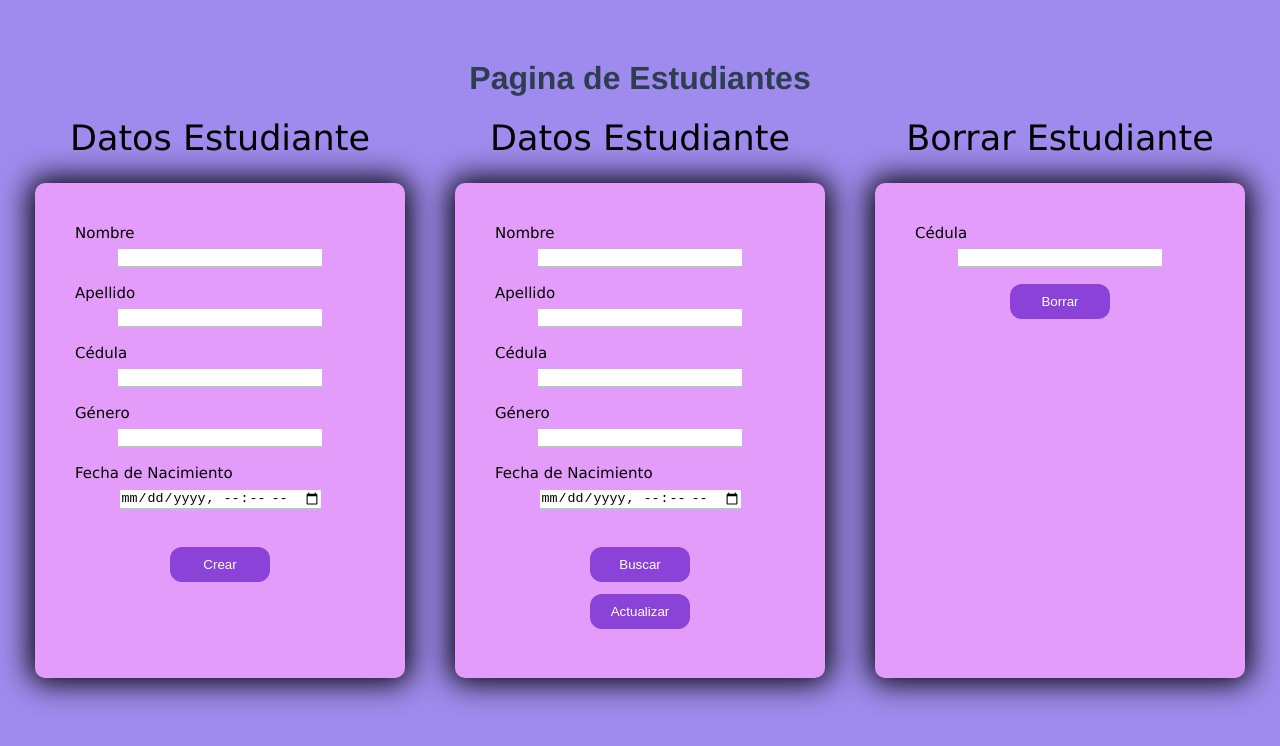
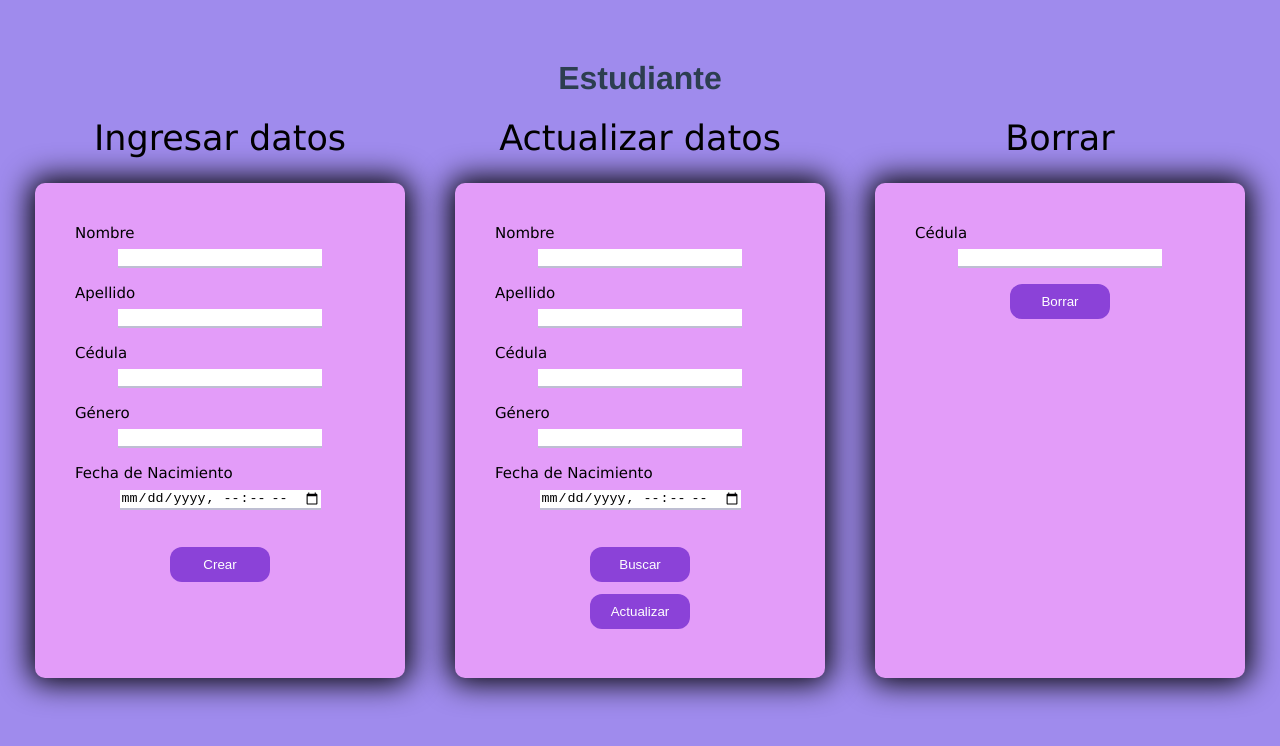
Before and after one commit to reymon4/pw_vue_u4_p6_rh, a Vue app: page / in a window 1280 px wide. Shown: the top 746 px of the page. Built offline with nearby package versions, Linux system fonts and the light colour scheme.

Commit message:
Tarea11 - Updated

```diff
--- a/src/components/ActualizarEstudiante.vue
+++ b/src/components/ActualizarEstudiante.vue
@@ -1,7 +1,7 @@
 <template>
   <div class="container">
     <div class="formulario">
-      <header>Datos Estudiante</header>
+      <header>Actualizar datos</header>
       <section>
         <div class="form">
           <p type="Nombre">
@@ -17,7 +17,7 @@
             <input v-model="genero" type="text" />
           </p>
           <p type="Fecha de Nacimiento">
-            <input v-model="fecha" type="datetime-local" />
+            <input v-model="fechaNacimiento" type="datetime-local" />
           </p>
           <div class="botonBuscar">
             <button @click="consultar">Buscar</button>
@@ -42,7 +42,7 @@ export default {
       cedula: null,
       genero: null,
       apellido: null,
-      fecha: null,
+      fechaNacimiento: null,
       nombre: null,
     };
   },
@@ -57,7 +57,7 @@ export default {
       this.genero = data.genero;
       this.apellido = data.apellido;
       this.nombre = data.nombre;
-      this.fecha = data.fecha;
+      this.fechaNacimiento = data.fechaNacimiento;
     },
 
     //1998-08-31T00:00:00
--- a/src/components/EliminarEstudiante.vue
+++ b/src/components/EliminarEstudiante.vue
@@ -1,7 +1,7 @@
 <template>
     <div class="container">
       <div class="formulario">
-        <header>Borrar Estudiante</header>
+        <header>Borrar</header>
         <section>
           <form class="form">
             <p type="Cédula">
--- a/src/components/GuardarEstudiante.vue
+++ b/src/components/GuardarEstudiante.vue
@@ -1,9 +1,9 @@
 <template>
   <div class="container">
     <div class="formulario">
-      <header>Datos Estudiante</header>
+      <header>Ingresar datos</header>
       <section>
-        <form class="form">
+        <div class="form">
           <p type="Nombre">
             <input v-model="nombre" type="text" />
           </p>
@@ -17,13 +17,14 @@
             <input v-model="genero" type="text" />
           </p>
           <p type="Fecha de Nacimiento">
-            <input v-model="fecha" type="datetime-local" />
+            <input v-model="fechaNacimiento" type="datetime-local" />
           </p>
           <div class="botonCrear">
             <button @click="crear">Crear</button>
           </div>
-        </form>
+           </div>
       </section>
+
     </div>
   </div>
 </template>
@@ -36,7 +37,7 @@ export default {
       nombre: null,
       cedula: null,
       genero: null,
-      fecha: null,
+      fechaNacimiento: null,
     };
   },
   methods: {
@@ -48,6 +49,7 @@ export default {
         genero: this.genero,
         cedula: this.cedula,
       };
+      console.log(bodyEstudiante);
       const data = await guardarFachada(bodyEstudiante);
       console.log(data);
     },
--- a/src/pages/Estudiante.vue
+++ b/src/pages/Estudiante.vue
@@ -1,6 +1,6 @@
 <template>
 
-  <h1>Pagina de Estudiantes</h1>
+  <h1>Estudiante</h1>
   <div class="container">
   <GuardarEstudianteVue></GuardarEstudianteVue>
   <ActualizarEstudianteVue></ActualizarEstudianteVue>
```
